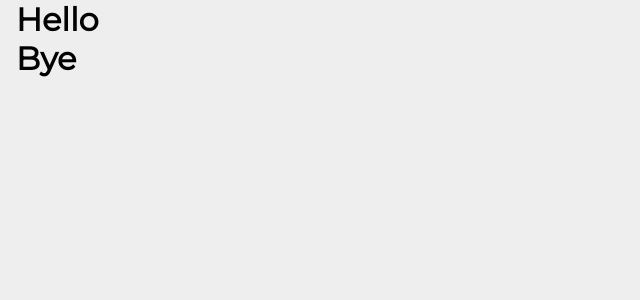
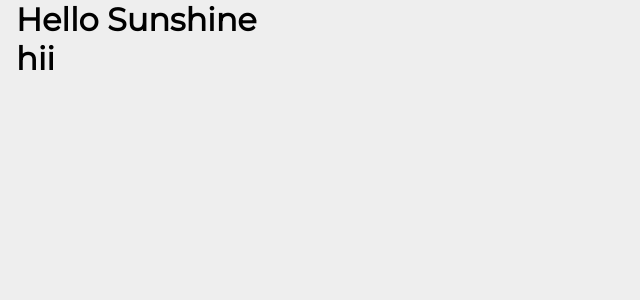
Before and after one commit to srushti0415/Web-Development-Course, a React (Vite) app in the folder Section 36/Keeper App Project/293-keeper-app-part-1-challenge/: page / in a window 1280 px wide. Shown: the top 300 px of the page, without its empty margins (0-640 px from the left). Built offline with nearby package versions, Linux system fonts and the light colour scheme; a web font is replaced by a local one.

Commit message:
Done with section 36

```diff
--- a/Section 36/Keeper App Project/293-keeper-app-part-1-challenge/index.html
+++ b/Section 36/Keeper App Project/293-keeper-app-part-1-challenge/index.html
@@ -11,9 +11,8 @@
 
     <body>
 
-      <h1> Hello</h1>
+      <h1> Hello Sunshine </h1>
       <div id="root"></div>
       <script type="module" src="./public/index.js"></script>
-      <script type="module" src="./public/App.jsx"></script>
   </body>
 </html>
--- a/Section 36/Keeper App Project/293-keeper-app-part-1-challenge/public/App.jsx
+++ b/Section 36/Keeper App Project/293-keeper-app-part-1-challenge/public/App.jsx
@@ -2,7 +2,7 @@ import React from "react";
 
 function App() {
     return <div>
-        <h1>Bye</h1>
+        <h1>hii</h1>
     </div>
 }
 
```
